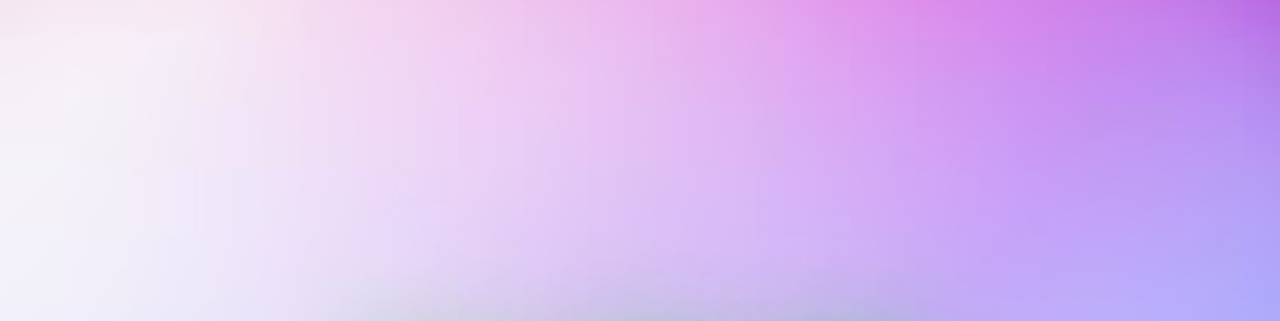
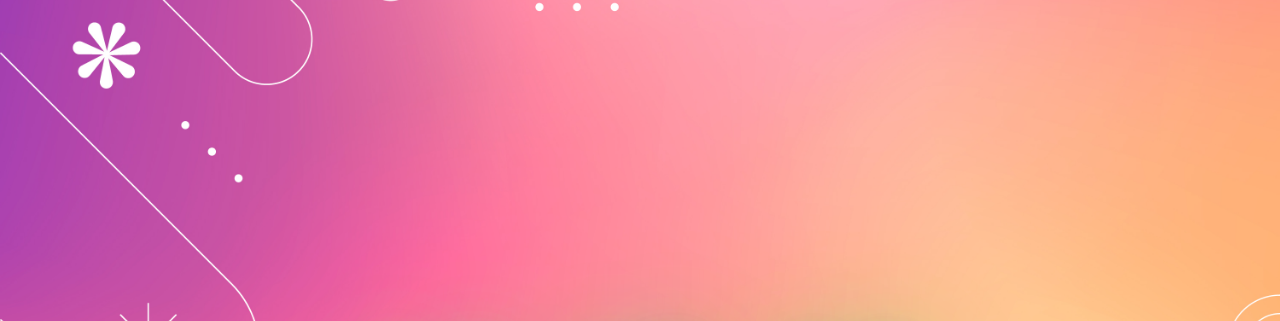
Before and after one commit to xyberglobe/liveclock, a plain HTML site: page index.html in a window 1280 px wide. Shown: the top 321 px of the page. Drawn offline with Linux system fonts and the light colour scheme.

Commit message:
Update styles.css

```diff
--- a/styles.css
+++ b/styles.css
@@ -5,7 +5,7 @@ body {
     justify-content: center;
     align-items: center;
     height: 100vh;
-    background-image: url('background.jpg'); /* Background image */
+    background-image: url('background1.jpg'); /* Background image */
     background-size: cover; /* Cover the entire background */
     background-position: center; /* Center the background image */
     font-family: 'Arial', sans-serif;
```
